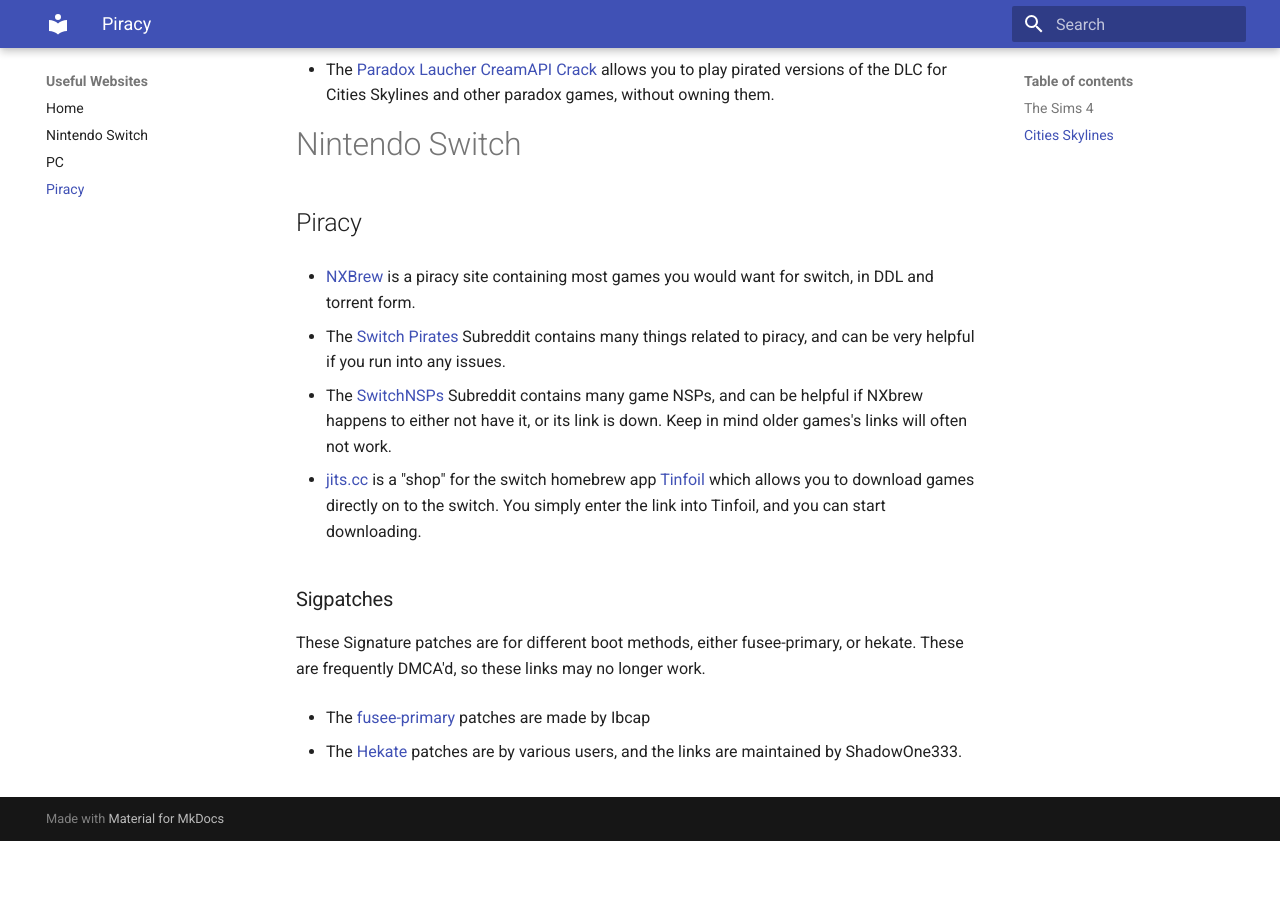
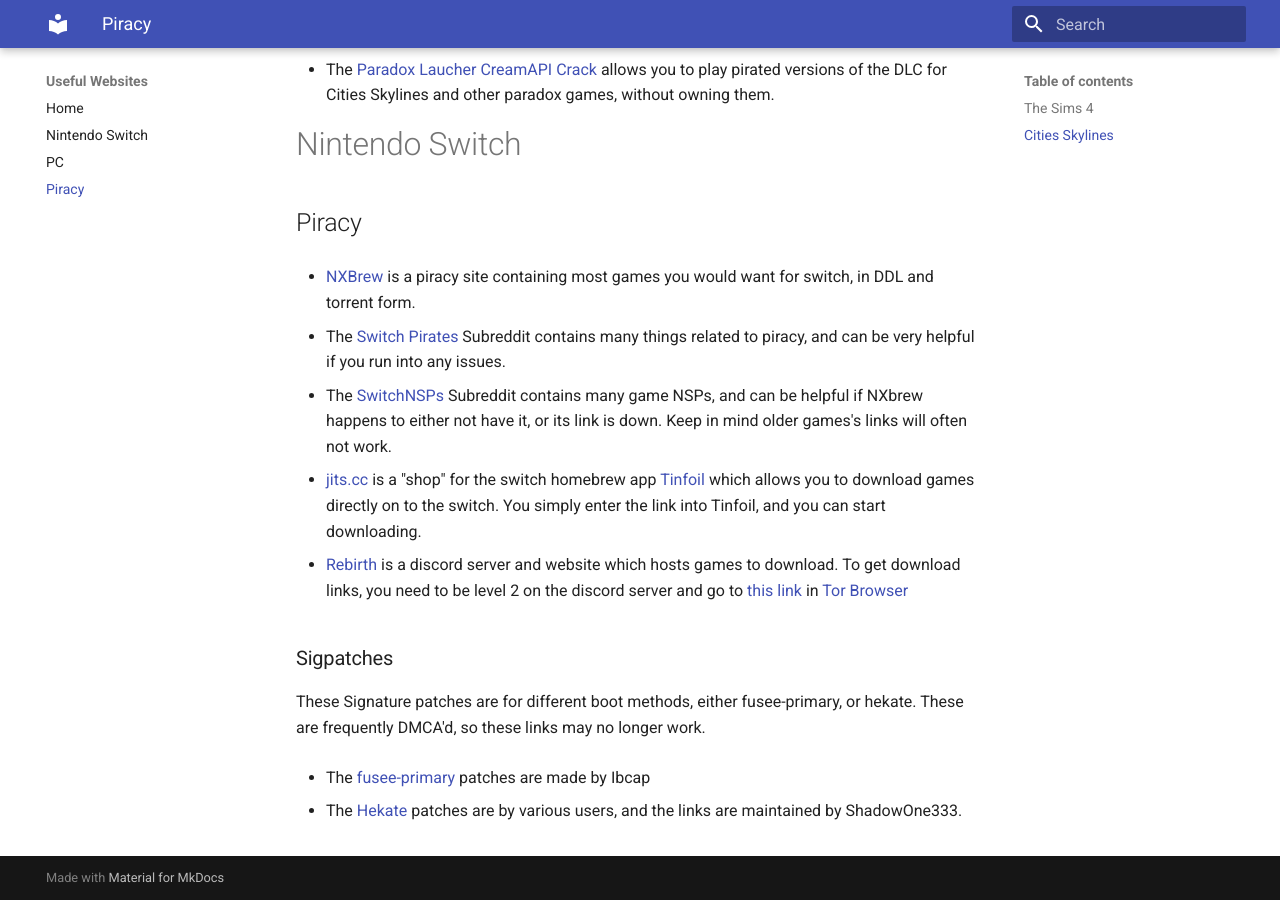
Before and after one commit to Supersonicboss1/Helpful-Websites-Supersonicboss1, an MkDocs documentation site: the page built from docs/piracy.md, in a window 1280 px wide and 900 px high, scrolled down 623 px. Built offline with MkDocs 1.6.1 and Material for MkDocs 9.7.7, drawn with Linux system fonts in a browser that asks for light colours; before the commit the page ends 1464 px from its top, so only the background shows below that.

Commit message:
added rebirth-nx

```diff
--- a/docs/piracy.md
+++ b/docs/piracy.md
@@ -30,6 +30,8 @@
 
 - [jits.cc](https://www.jits.cc) is a "shop" for the switch homebrew app [Tinfoil](https://www.tinfoil.io) which allows you to download games directly on to the switch. You simply enter the link into Tinfoil, and you can start downloading.
 
+- [Rebirth](https://www.discord.io/rebirth-nx) is a discord server and website which hosts games to download. To get download links, you need to be level 2 on the discord server and go to [this link](http://2d72rfpqatjnwsuzzgftczair5cijrmxq7l5zjhmqk4hvc55p5bs2lyd.onion/) in [Tor Browser](https://www.torproject.org/download/)
+
 ### Sigpatches
 
 These Signature patches are for different boot methods, either fusee-primary, or hekate. These are frequently DMCA'd, so these links may no longer work.
```
